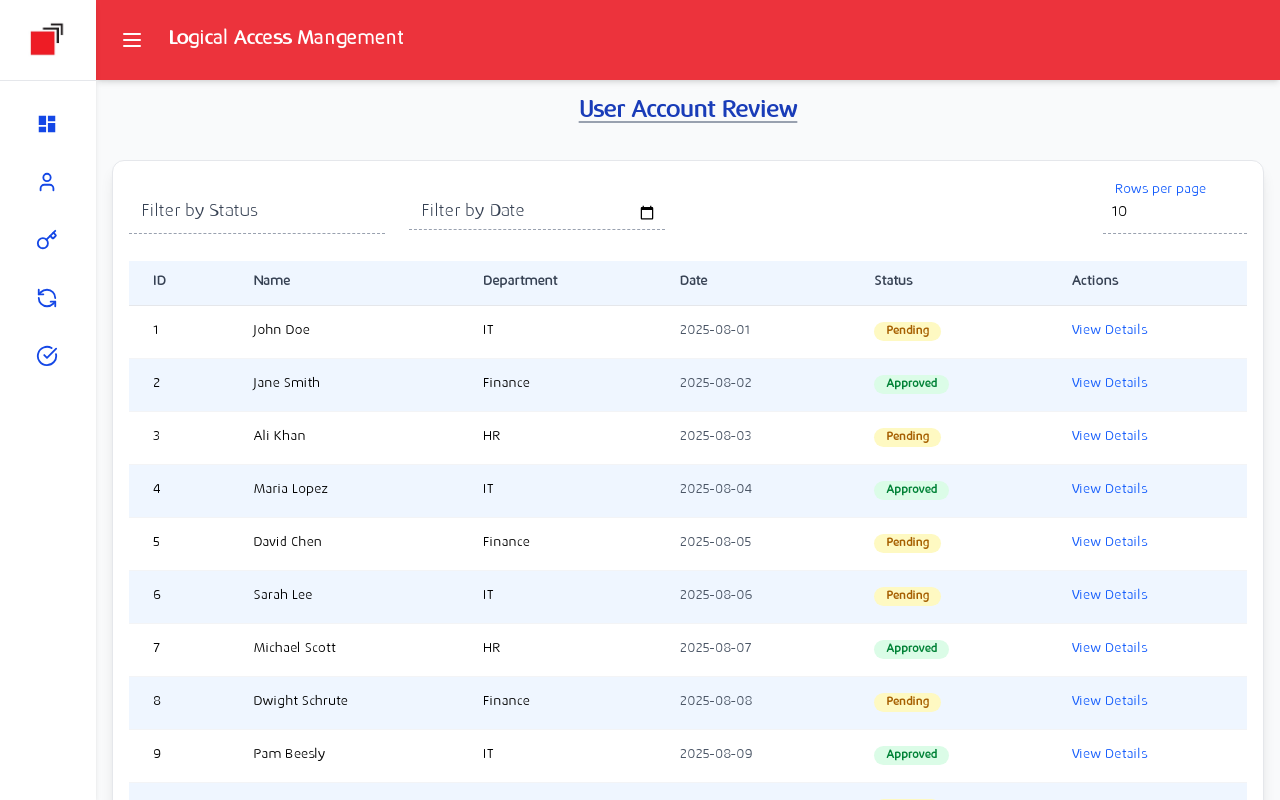
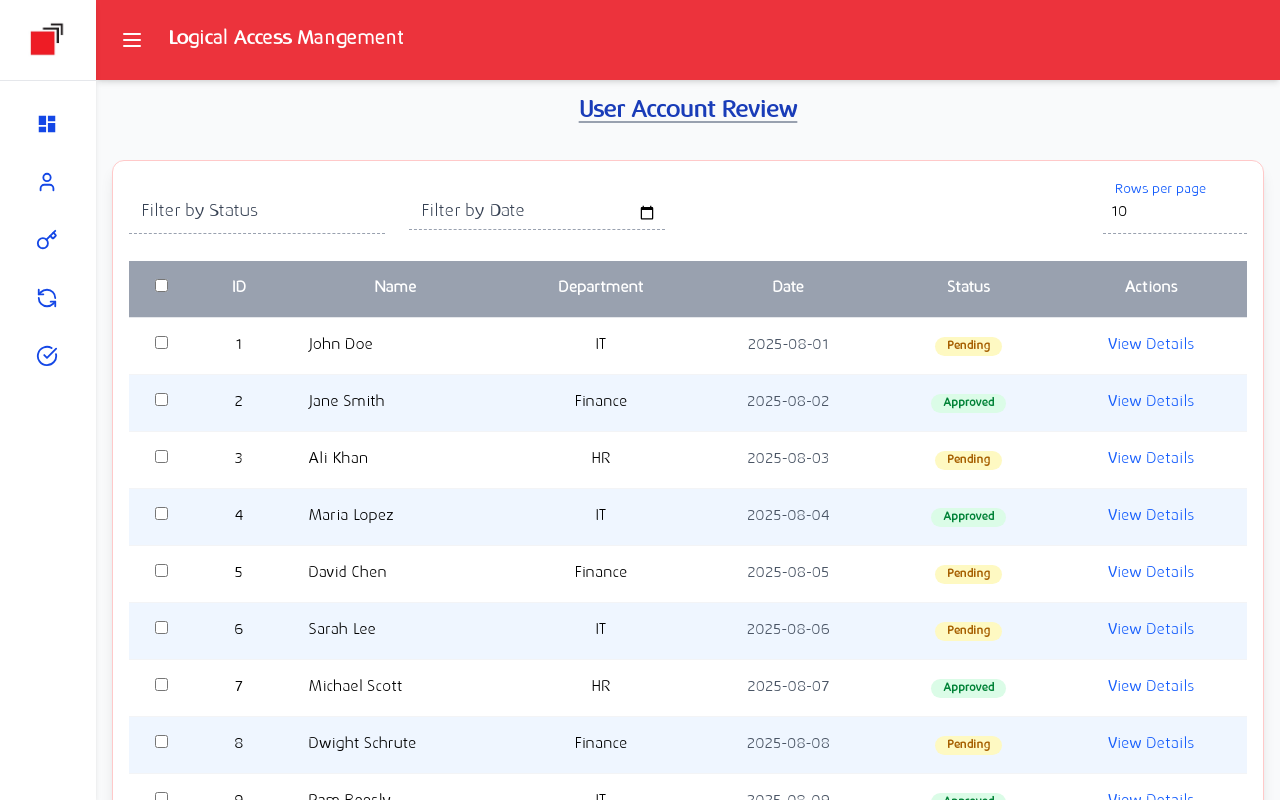
Before and after one commit to Nazmul-karim-tanvir-2nd/lamCodes, a React (Vite) app in the folder lamFrontend/: page /useraccount-review-dashboard in a window 1280 px wide. Built offline with nearby package versions, Linux system fonts and the light colour scheme.

Commit message:
working on dashboard

```diff
--- a/lamFrontend/src/pages/ITAdmin/userAccountDashboard/UserAccountReview.jsx
+++ b/lamFrontend/src/pages/ITAdmin/userAccountDashboard/UserAccountReview.jsx
@@ -4,7 +4,7 @@ import FloatingSelect from "../../../components/custom/FloatingSelect";
 import FloatingInput from "../../../components/custom/FloatingInput";
 import { useNavigate } from "react-router-dom";
 
-const accountRequests = [
+const initialRequests = [
     { id: 1, name: "John Doe", department: "IT", status: "Pending", date: "2025-08-01" },
     { id: 2, name: "Jane Smith", department: "Finance", status: "Approved", date: "2025-08-02" },
     { id: 3, name: "Ali Khan", department: "HR", status: "Pending", date: "2025-08-03" },
@@ -15,26 +15,26 @@ const accountRequests = [
     { id: 8, name: "Dwight Schrute", department: "Finance", status: "Pending", date: "2025-08-08" },
     { id: 9, name: "Pam Beesly", department: "IT", status: "Approved", date: "2025-08-09" },
     { id: 10, name: "Jim Halpert", department: "Finance", status: "Pending", date: "2025-08-10" },
-    { id: 11, name: "Stanley Hudson", department: "HR", status: "Approved", date: "2025-08-11" },
+    { id: 11, name: "Stanley Hudson", department: "HR", status: "Rejected", date: "2025-08-11" },
 ];
 
 const UserAccountReview = () => {
+    const [requests, setRequests] = useState(initialRequests);
     const [filterStatus, setFilterStatus] = useState("");
     const [filterDate, setFilterDate] = useState("");
     const [currentPage, setCurrentPage] = useState(1);
     const [itemsPerPage, setItemsPerPage] = useState(10);
+    const [selectedIds, setSelectedIds] = useState([]);
     const navigate = useNavigate();
 
-    // Filtered data
     const filteredRequests = useMemo(() => {
-        return accountRequests.filter((r) => {
+        return requests.filter((r) => {
             const matchesStatus = filterStatus ? r.status === filterStatus : true;
             const matchesDate = filterDate ? r.date === filterDate : true;
             return matchesStatus && matchesDate;
         });
-    }, [filterStatus, filterDate]);
+    }, [requests, filterStatus, filterDate]);
 
-    // Pagination
     const totalPages = Math.ceil(filteredRequests.length / itemsPerPage);
     const paginatedRequests = filteredRequests.slice(
         (currentPage - 1) * itemsPerPage,
@@ -45,7 +45,50 @@ const UserAccountReview = () => {
         const base = "px-3 py-1 rounded-full text-xs font-semibold";
         if (status === "Pending") return `${base} bg-yellow-100 text-yellow-700`;
         if (status === "Approved") return `${base} bg-green-100 text-green-700`;
+        if (status === "Rejected") return `${base} bg-red-100 text-red-700`;
         return base;
+    };
+
+    const isAllSelected =
+        paginatedRequests.length > 0 &&
+        paginatedRequests.every((req) => selectedIds.includes(req.id));
+
+    const toggleSelectAll = () => {
+        if (isAllSelected) {
+            setSelectedIds((prev) =>
+                prev.filter((id) => !paginatedRequests.some((req) => req.id === id))
+            );
+        } else {
+            setSelectedIds((prev) => [
+                ...new Set([...prev, ...paginatedRequests.map((req) => req.id)]),
+            ]);
+        }
+    };
+
+    const toggleSelect = (id) => {
+        setSelectedIds((prev) =>
+            prev.includes(id)
+                ? prev.filter((selectedId) => selectedId !== id)
+                : [...prev, id]
+        );
+    };
+
+    const handleApprove = () => {
+        setRequests((prev) =>
+            prev.map((req) =>
+                selectedIds.includes(req.id) ? { ...req, status: "Approved" } : req
+            )
+        );
+        setSelectedIds([]);
+    };
+
+    const handleRemove = () => {
+        setRequests((prev) =>
+            prev.map((req) =>
+                selectedIds.includes(req.id) ? { ...req, status: "Rejected" } : req
+            )
+        );
+        setSelectedIds([]);
     };
 
     return (
@@ -54,7 +97,7 @@ const UserAccountReview = () => {
                 User Account Review
             </h1>
 
-            <div className="bg-white shadow-lg rounded-xl p-4 border border-gray-200">
+            <div className="bg-white shadow-lg rounded-xl p-4 border border-red-200">
                 {/* Filters */}
                 <div className="flex flex-col sm:flex-row sm:items-end justify-between gap-4 mb-6">
                     <div className="flex flex-col sm:flex-row gap-6">
@@ -70,6 +113,7 @@ const UserAccountReview = () => {
                                 options={[
                                     { label: "Pending", value: "Pending" },
                                     { label: "Approved", value: "Approved" },
+                                    { label: "Rejected", value: "Rejected" },
                                 ]}
                             />
                         </div>
@@ -107,36 +151,71 @@ const UserAccountReview = () => {
                     </div>
                 </div>
 
+                {/* Action Bar */}
+                {selectedIds.length > 0 && (
+                    <div className="flex gap-3 mb-4">
+                        <button
+                            onClick={handleApprove}
+                            className="px-4 py-2 bg-green-600/80 text-white rounded-lg hover:bg-green-700"
+                        >
+                            Approve Selected
+                        </button>
+                        <button
+                            onClick={handleRemove}
+                            className="px-4 py-2 bg-red-600/80 text-white rounded-lg hover:bg-red-700"
+                        >
+                            Reject Selected
+                        </button>
+                    </div>
+                )}
+
                 {/* Table */}
                 <div className="overflow-x-auto">
-                    <table className="min-w-full text-sm border-separate border-spacing-0">
-                        <thead className="bg-blue-50 text-gray-700">
-                            <tr className="text-center">
-                                <th className="px-6 py-3 font-semibold text-left border-b border-gray-200">ID</th>
-                                <th className="px-6 py-3 font-semibold text-left border-b border-gray-200">Name</th>
-                                <th className="px-6 py-3 font-semibold text-left border-b border-gray-200">Department</th>
-                                <th className="px-6 py-3 font-semibold text-left border-b border-gray-200">Date</th>
-                                <th className="px-6 py-3 font-semibold text-left border-b border-gray-200">Status</th>
-                                <th className="px-6 py-3 font-semibold text-left border-b border-gray-200">Actions</th>
+                    <table className="min-w-full text-base border-separate border-spacing-0">
+                        <thead className="bg-gray-400 text-white font-bold text-center">
+                            <tr>
+                                <th className="px-4 py-4 border-b border-gray-200">
+                                    <input
+                                        type="checkbox"
+                                        checked={isAllSelected}
+                                        onChange={toggleSelectAll}
+                                    />
+                                </th>
+                                <th className="px-6 py-4 border-b border-gray-200">ID</th>
+                                <th className="px-6 py-4 border-b border-gray-200">Name</th>
+                                <th className="px-6 py-4 border-b border-gray-200">Department</th>
+                                <th className="px-6 py-4 border-b border-gray-200">Date</th>
+                                <th className="px-6 py-4 border-b border-gray-200">Status</th>
+                                <th className="px-6 py-4 border-b border-gray-200">Actions</th>
                             </tr>
                         </thead>
-                        <tbody>
+                        <tbody className="text-center">
                             {paginatedRequests.map((req, index) => (
                                 <tr
                                     key={req.id}
-                                    className={`${index % 2 === 0 ? "bg-white" : "bg-blue-50"} hover:bg-gray-50 transition-colors`}
+                                    className={`${index % 2 === 0 ? "bg-white" : "bg-blue-50"
+                                        } hover:bg-gray-50 transition-colors`}
                                 >
-                                    <td className="px-6 py-4 border-b border-gray-100 text-left">{req.id}</td>
+                                    <td className="px-4 py-4 border-b border-gray-100">
+                                        <input
+                                            type="checkbox"
+                                            checked={selectedIds.includes(req.id)}
+                                            onChange={() => toggleSelect(req.id)}
+                                        />
+                                    </td>
+                                    <td className="px-6 py-4 border-b border-gray-100">{req.id}</td>
                                     <td className="px-6 py-4 border-b border-gray-100 font-medium text-left">{req.name}</td>
-                                    <td className="px-6 py-4 border-b border-gray-100 text-left">{req.department}</td>
-                                    <td className="px-6 py-4 border-b border-gray-100 text-left text-gray-600">{req.date}</td>
-                                    <td className="px-6 py-4 border-b border-gray-100 text-left">
+                                    <td className="px-6 py-4 border-b border-gray-100">{req.department}</td>
+                                    <td className="px-6 py-4 border-b border-gray-100 text-gray-600">{req.date}</td>
+                                    <td className="px-6 py-4 border-b border-gray-100">
                                         <span className={statusBadge(req.status)}>{req.status}</span>
                                     </td>
-                                    <td className="px-6 py-4 border-b border-gray-100 text-left">
+                                    <td className="px-6 py-4 border-b border-gray-100">
                                         <button
                                             className="text-blue-600 font-medium hover:underline"
-                                            onClick={() => navigate(`/user-account-review-details/${req.id}`)}
+                                            onClick={() =>
+                                                navigate(`/user-account-review-details/${req.id}`)
+                                            }
                                         >
                                             View Details
                                         </button>
@@ -145,7 +224,10 @@ const UserAccountReview = () => {
                             ))}
                             {paginatedRequests.length === 0 && (
                                 <tr>
-                                    <td colSpan={6} className="text-center py-6 text-gray-500">
+                                    <td
+                                        colSpan={7}
+                                        className="text-center py-6 text-gray-500"
+                                    >
                                         No requests found.
                                     </td>
                                 </tr>
```
